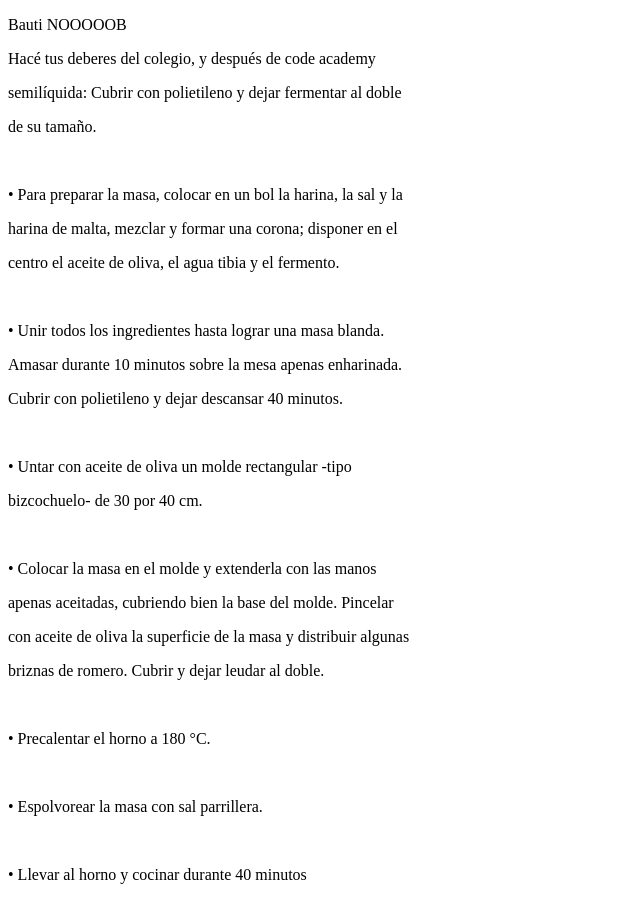
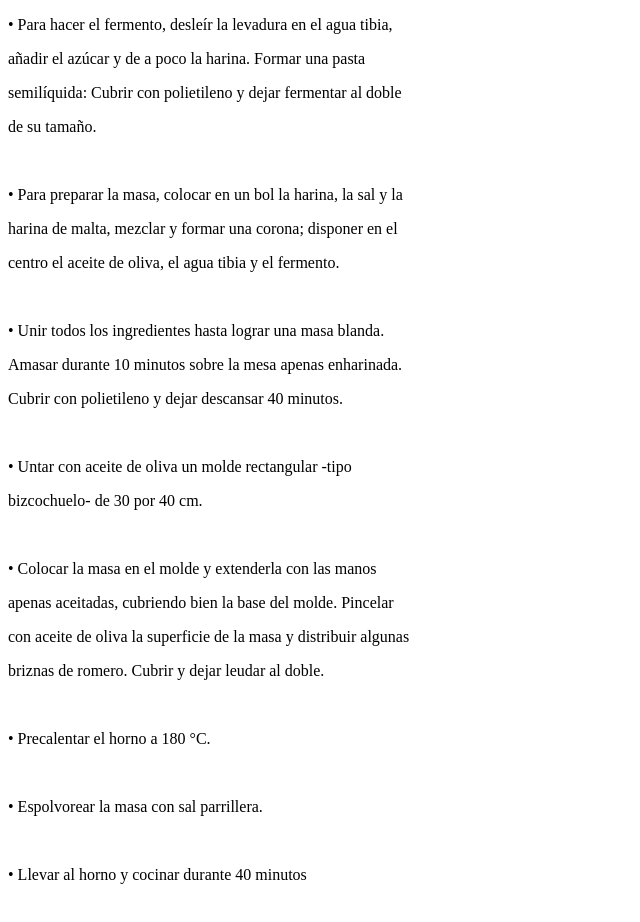
Before and after one commit to JBABN/1234, a plain HTML site: page 3b.html in a window 1280 px wide. Shown: the top 922 px of the page, without its empty margins (0-640 px from the left). Drawn offline with Linux system fonts and the light colour scheme.

Commit message:
Revert "Update 3b.html"
This reverts commit 6abb3cf130641193788e7a8bfdadd626e8ae8c92.

```diff
--- a/3b.html
+++ b/3b.html
@@ -6,8 +6,8 @@
 </head>
 
 <body>
-       <p>Bauti NOOOOOB </p>
-       <p>Hacé tus deberes del colegio, y después de code academy </p>
+       <p>• Para  hacer el  fermento,  desleír  la  levadura en  el  agua  tibia,  </p>
+       <p>añadir  el  azúcar  y  de  a  poco  la  harina.  Formar  una  pasta  </p>
        <p>semilíquida: Cubrir con polietileno y dejar fermentar al doble </p>
        <p>de su tamaño. </p>
        <p>&nbsp;</p>
```
